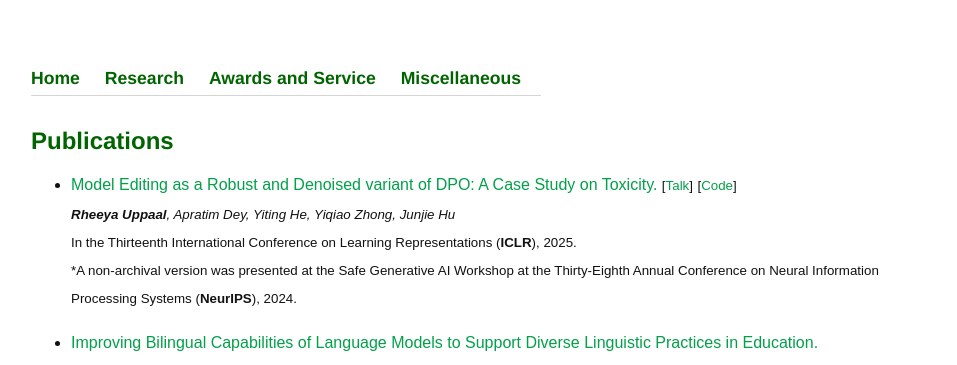
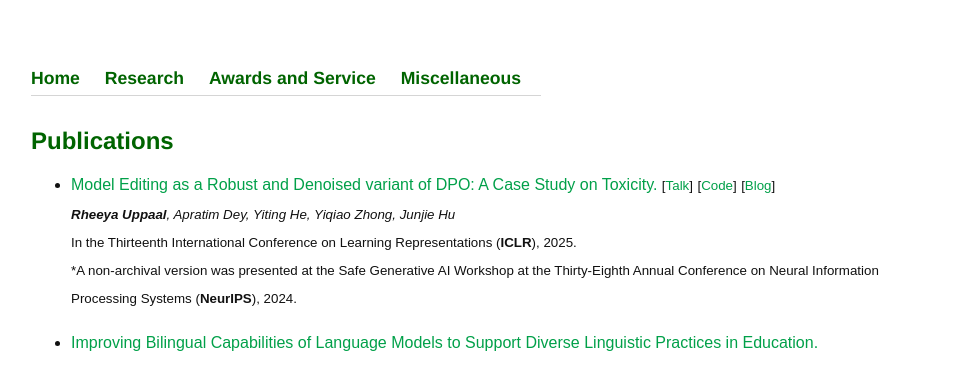
Before and after one commit to Uppaal/Uppaal.github.io, a Jekyll site: the page built from publications.html, in a window 1280 px wide. Shown: the top 365 px of the page, without its empty margins (161-1118 px from the left). Built offline with Jekyll 4.4.1, drawn with Linux system fonts in a browser that asks for light colours.

Commit message:
Add blog link to publication entry
Added a link to a blog post related to the publication.

```diff
--- a/publications.html
+++ b/publications.html
@@ -16,7 +16,7 @@ title: Publications
 
 	<h1>Publications</h1>
 	<ul>
-	<li><a href="https://arxiv.org/abs/2405.13967">Model Editing as a Robust and Denoised variant of DPO: A Case Study on Toxicity.</a> <small>[<a href="https://www.youtube.com/watch?v=SvIl4tXo66E">Talk</a>]</small> <small>[<a href="https://github.com/Uppaal/detox-edit">Code</a>]</small> <br><small><i><b>Rheeya Uppaal</b>, Apratim Dey, Yiting He, Yiqiao Zhong, Junjie Hu</i><br>In the Thirteenth International Conference on Learning Representations (<b>ICLR</b>), 2025.<br>*A non-archival version was presented at the Safe Generative AI Workshop at the Thirty-Eighth Annual Conference on Neural Information Processing Systems (<b>NeurIPS</b>), 2024.</small></li>
+	<li><a href="https://arxiv.org/abs/2405.13967">Model Editing as a Robust and Denoised variant of DPO: A Case Study on Toxicity.</a> <small>[<a href="https://www.youtube.com/watch?v=SvIl4tXo66E">Talk</a>]</small> <small>[<a href="https://github.com/Uppaal/detox-edit">Code</a>]</small> <small>[<a href="https://uppaal.github.io/projects/profs/profs.html">Blog</a>]</small> <br><small><i><b>Rheeya Uppaal</b>, Apratim Dey, Yiting He, Yiqiao Zhong, Junjie Hu</i><br>In the Thirteenth International Conference on Learning Representations (<b>ICLR</b>), 2025.<br>*A non-archival version was presented at the Safe Generative AI Workshop at the Thirty-Eighth Annual Conference on Neural Information Processing Systems (<b>NeurIPS</b>), 2024.</small></li>
 	<li><a href="https://arxiv.org/abs/2411.04308">Improving Bilingual Capabilities of Language Models to Support Diverse Linguistic Practices in Education.</a> <br><small><i>Anand Syamkumar, Nora Tseng, Kaycie Barron, Shanglin Yang, Shamya Karumbaiah, <b>Rheeya Uppaal</b>, Junjie Hu.</i><br>Preprint, 2024.</small></li>
 	<li><a href="https://aclanthology.org/2024.repl4nlp-1.9/">How Useful is Continued Pre-Training for Generative Unsupervised Domain Adaptation?</a> <br><small><i><b>Rheeya Uppaal</b>, Yixuan Li, Junjie Hu</i><br>In the 9th Workshop on Representation Learning for NLP (Rep4NLP) at the 62nd Annual Meeting of the Association for Computational Linguistics (<b>ACL</b>), 2024.</small></li>
 	<li><a href="https://arxiv.org/abs/2311.09661">Evolving Domain Adaptation of Pretrained Language Models for Text Classification.</a> <br><small><i>Yun-Shiuan Chuang, Yi Wu, Dhruv Gupta, <b>Rheeya Uppaal</b>, Ananya Kumar, Luhang Sun, Makesh Narsimhan Sreedhar, Sijia Yang, Timothy T. Rogers, Junjie Hu</i><br>In the Workshop on Distribution Shifts at the Thirty-seventh Conference on Neural Information Processing Systems (<b>NeurIPS</b>), 2023.</small></li>
```
